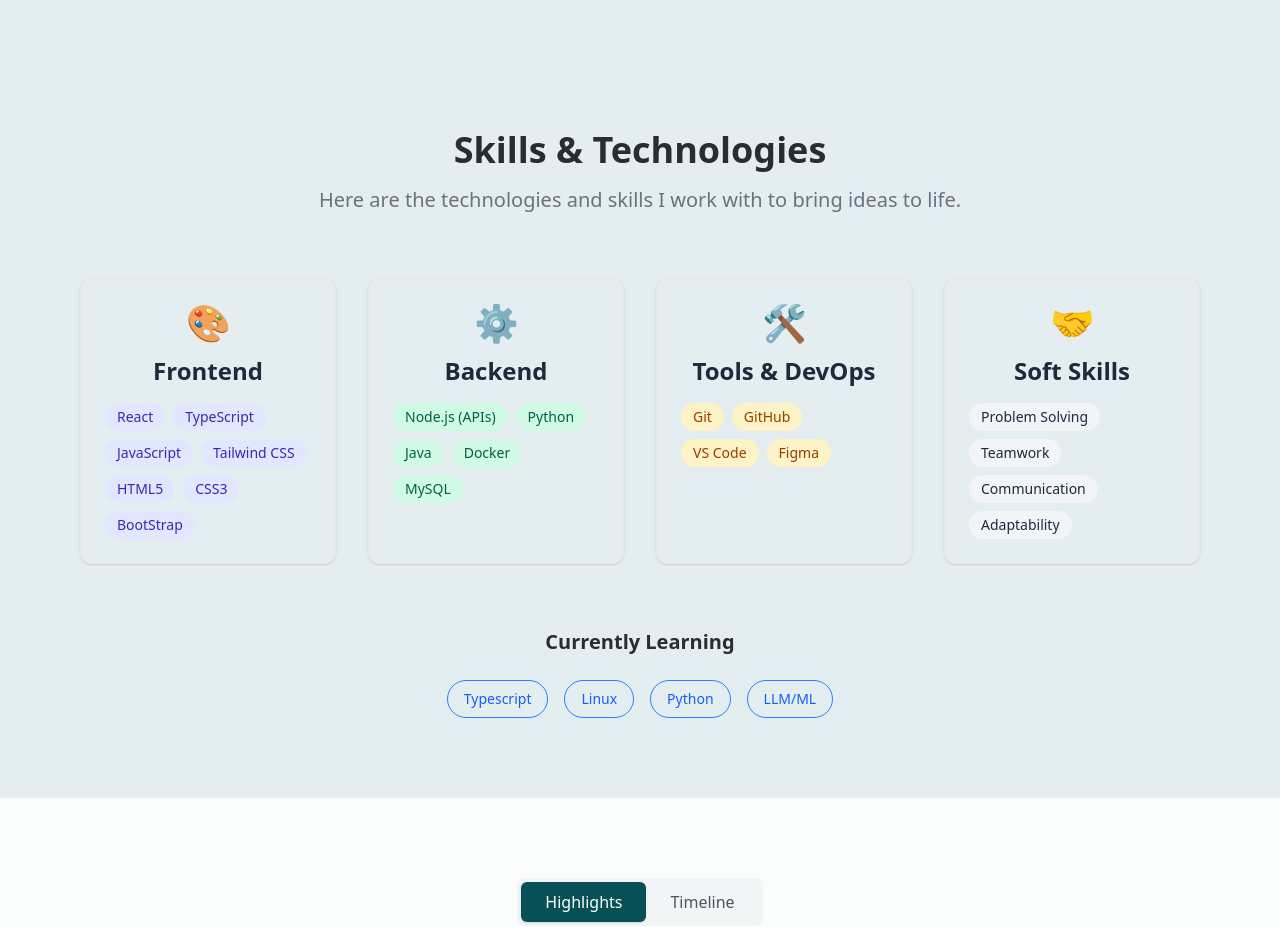
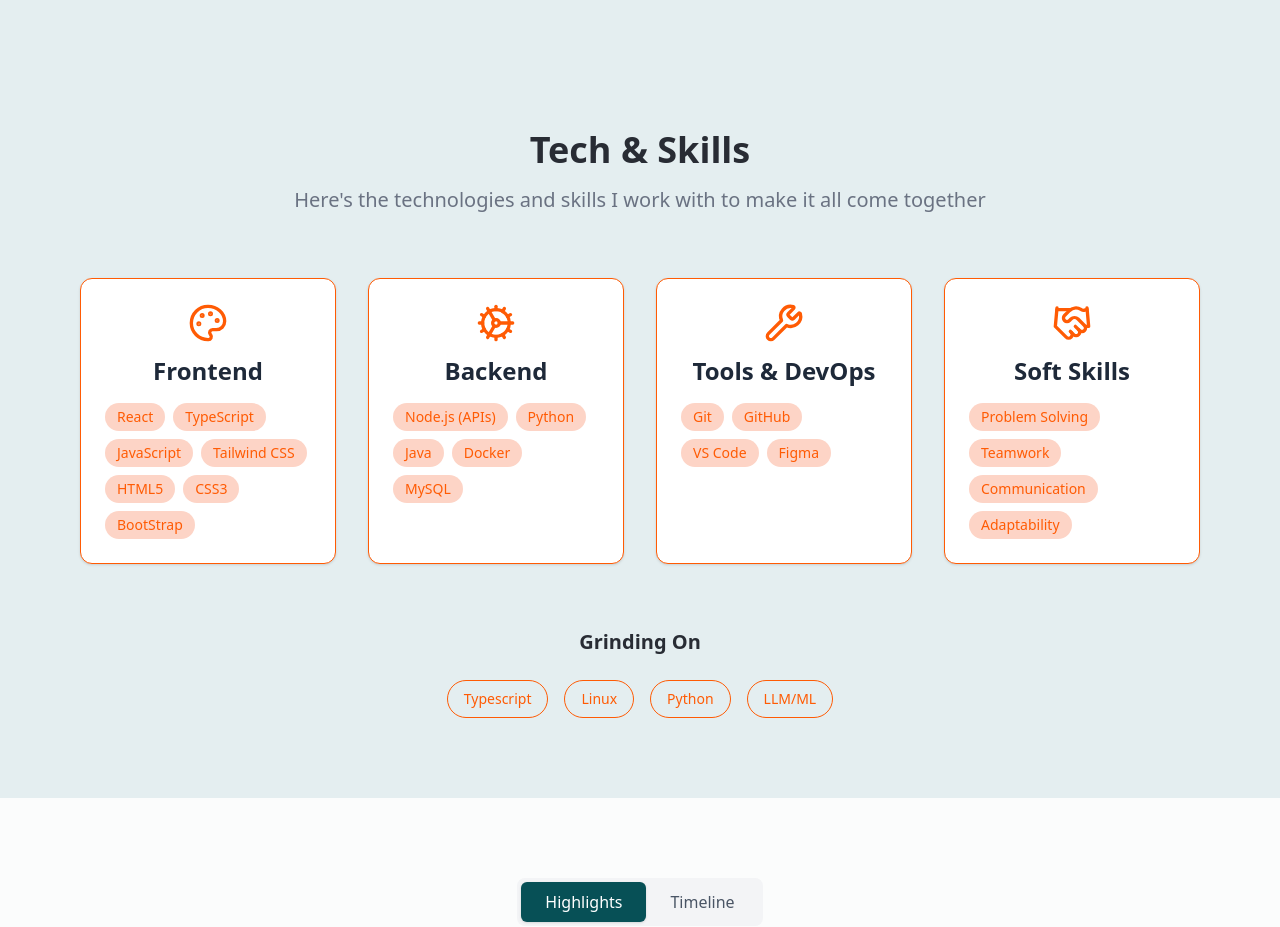
Before and after one commit to Vaahtopahvi/rikuvaa, a React (Vite) app: page / in a window 1280 px wide. Shown: the part 1660-2587 px from the top of the page. Built offline with nearby package versions, Linux system fonts and the light colour scheme.

Commit message:
goodbye emojis, hello icons

```diff
--- a/src/components/Skills.tsx
+++ b/src/components/Skills.tsx
@@ -1,15 +1,16 @@
 import { skills, currentlyLearning } from "../data/skills";
+import { Palette, Cog, Wrench, Handshake } from "lucide-react";
 
 function Skills() {
   return (
     <section id="skills" className="py-20 px-4 max-w-6xl mx-auto">
       <div className="mb-16 text-center">
-        <h2 className="mb-4 font-bold text-4xl dark:text-white">
-          Skills & Technologies
+        <h2 className="mb-4 font-bold text-4xl dark:text-[oklch(0.9422_0.011_211.04)]">
+          Tech & Skills
         </h2>
         <p className="text-xl sm:text-xl text-gray-500 dark:text-gray-400">
-          Here are the technologies and skills I work with to bring ideas to
-          life.
+          Here's the technologies and skills I work with to make it all come
+          together
         </p>
       </div>
 
@@ -18,14 +19,52 @@
         {skills.map((group) => (
           <div
             key={group.category}
-            className="group border border-gray-200 dark:border-gray-700 rounded-xl shadow p-6 hover:shadow-lg transition"
+            className="group border border-[oklch(0.6826_0.2125_40.11)] rounded-xl shadow p-6 hover:shadow-lg transition project-card"
           >
             {/* category & icon */}
             <div className="flex flex-col items-center gap-3 mb-4">
-              <span className="text-4xl transition-transform duration-300 group-hover:scale-110">
-                {group.icon}
+              <span className="transition-transform duration-300 group-hover:scale-110">
+                {(() => {
+                  switch (group.category) {
+                    case "Frontend":
+                      return (
+                        <Palette
+                          size={40}
+                          className="text-[oklch(0.6826_0.2125_40.11)]"
+                        />
+                      );
+                    case "Backend":
+                      return (
+                        <Cog
+                          size={40}
+                          className="text-[oklch(0.6826_0.2125_40.11)]"
+                        />
+                      );
+                    case "Tools & DevOps":
+                      return (
+                        <Wrench
+                          size={40}
+                          className="text-[oklch(0.6826_0.2125_40.11)]"
+                        />
+                      );
+                    case "Soft Skills":
+                      return (
+                        <Handshake
+                          size={40}
+                          className="text-[oklch(0.6826_0.2125_40.11)]"
+                        />
+                      );
+                    default:
+                      return (
+                        <Palette
+                          size={40}
+                          className="text-[oklch(0.6826_0.2125_40.11)]"
+                        />
+                      );
+                  }
+                })()}
               </span>
-              <h3 className="text-2xl font-bold text-gray-800 dark:text-white">
+              <h3 className="text-2xl font-bold text-gray-800 dark:text-[oklch(0.9422_0.011_211.04)]">
                 {group.category}
               </h3>
             </div>
@@ -33,20 +72,8 @@
             {/* skill badges */}
             <div className="flex flex-wrap gap-2 transition">
               {group.items.map((skill) => {
-                const categoryColor = (() => {
-                  switch (group.category) {
-                    case "Frontend":
-                      return "bg-indigo-100 text-indigo-800 dark:bg-indigo-900 dark:text-indigo-200 hover:bg-indigo-600 hover:text-white";
-                    case "Backend":
-                      return "bg-emerald-100 text-emerald-800 dark:bg-emerald-900 dark:text-emerald-200 hover:bg-emerald-600 hover:text-white";
-                    case "Tools & DevOps":
-                      return "bg-amber-100 text-amber-800 dark:bg-amber-900 dark:text-amber-200 hover:bg-amber-600 hover:text-white";
-                    case "Soft Skills":
-                      return "bg-slate-100 text-slate-800 dark:bg-slate-900 dark:text-slate-200 hover:bg-slate-600 hover:text-white";
-                    default:
-                      return "bg-gray-100 dark:bg-gray-800 text-gray-700 dark:text-gray-300 hover:bg-blue-600 hover:text-white";
-                  }
-                })();
+                const categoryColor =
+                  "bg-[oklch(0.9_0.05_40.11)] dark:bg-[oklch(0.2_0.05_40.11)] text-[oklch(0.6826_0.2125_40.11)] hover:bg-[oklch(0.6826_0.2125_40.11)] hover:text-white";
                 return (
                   <span
                     key={skill}
@@ -62,14 +89,12 @@
       </div>
 
       <div className="mt-16">
-        <h3 className="text-xl font-semibold mb-6 text-center">
-          Currently Learning
-        </h3>
+        <h3 className="text-xl font-semibold mb-6 text-center">Grinding On</h3>
         <div className="flex flex-wrap justify-center gap-4">
           {currentlyLearning.map((item) => (
             <span
               key={item}
-              className="px-4 py-2 border border-blue-500 text-blue-600 dark:text-blue-400 rounded-full text-sm font-medium hover:bg-blue-600 transition hover:text-white 700"
+              className="px-4 py-2 border border-[oklch(0.6826_0.2125_40.11)] text-[oklch(0.6826_0.2125_40.11)] rounded-full text-sm font-medium hover:bg-[oklch(0.6826_0.2125_40.11)] transition hover:text-white"
             >
               {item}
             </span>
```
